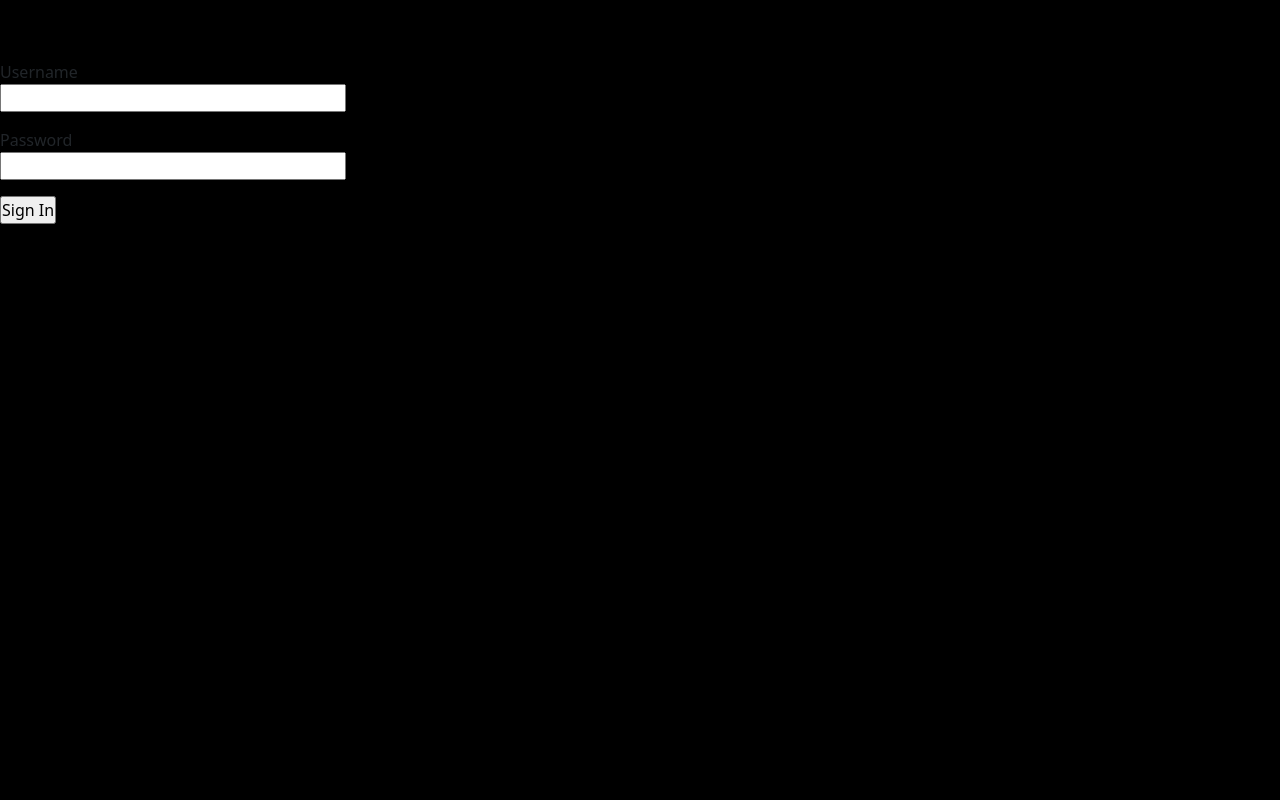
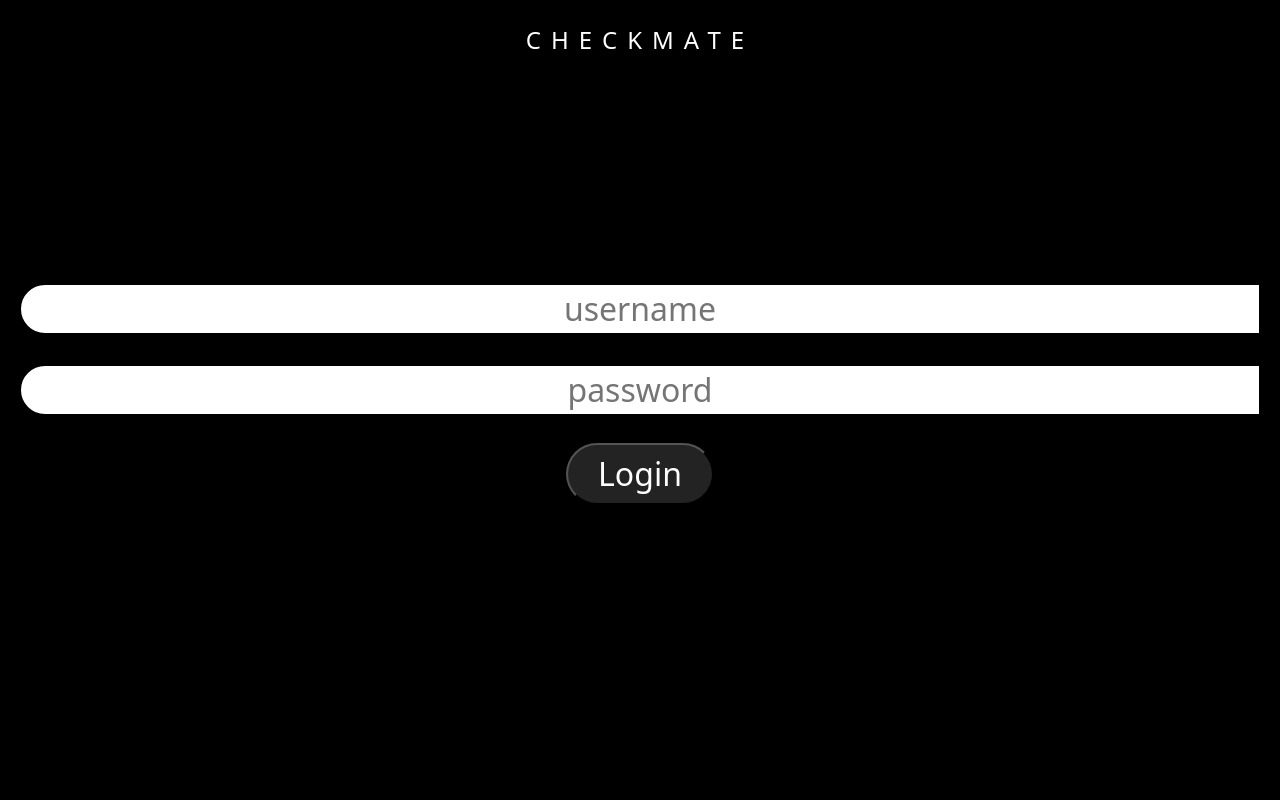
Before and after one commit to ro-jc/checkmate, a Flask app: page /login in a window 1280 px wide. Run offline with Flask 3, Linux system fonts and the light colour scheme; some libraries are stand-ins or nearby versions.

Commit message:
Login Page partially designed

```diff
--- a/checkmate/auth.py
+++ b/checkmate/auth.py
@@ -61,4 +61,4 @@ def signup():
 @bp.route("/logout")
 def logout():
     session.clear()
-    return redirect(url_for("auth.login"))
+    return redirect(url_for("views.index"))
--- a/checkmate/forms.py
+++ b/checkmate/forms.py
@@ -11,7 +11,7 @@ from scripts.timetable import create_timetable
 class LoginForm(FlaskForm):
     username = StringField("Username", validators=[DataRequired()])
     password = PasswordField("Password", validators=[DataRequired()])
-    submit = SubmitField("Sign In")
+    submit = SubmitField("Login")
 
     def validate_username(self, username):
         db = get_db()
--- a/checkmate/static/styleOne.css
+++ b/checkmate/static/styleOne.css
@@ -5,7 +5,7 @@
 }
 
 body{
-    background: #000;
+    background: #000000;
     scrollbar-width: none;
     -ms-overflow-style: none;
 
@@ -376,3 +376,58 @@ body::-webkit-scrollbar {
     position: absolute;
     top: 50vh;
 }
+
+
+.formContainer{
+    position: absolute;
+    height: 100vh;
+    width: 100vw;
+    display: flex;
+    justify-content: center;
+    align-items: center;
+    top: 0;
+}
+.loginForm{
+    width: 100%;
+    height: 40vh;
+    padding: 1rem;
+    /* background: rgb(66, 66, 66); */
+    display: flex;
+    flex-direction: column;
+    justify-content: space-evenly;
+    align-items: center;
+}
+
+.loginFormEntry{
+    width: 100%;
+    align-items: center;
+    text-align: center;
+    border: 5px solid black;
+    border-radius: 5rem;
+    display: flex;
+    font-size: 2rem;
+    /* text-align: center; */
+    /* justify-content: center; */
+    margin: 0rem;
+}
+.loginClick{
+    background: rgb(35, 35, 35);
+    font-size: 2rem;
+    bottom: none;
+    border-radius: 5rem;
+    color: white;
+    padding: 5px 30px;
+}
+.logoBar{
+    position: absolute;
+    top: 0;
+    width: 100vw;
+    height: 10vh;
+    display: flex;
+    justify-content: center;
+    /* background: rgb(48, 48, 48); */
+    align-items: center;
+    color: white;
+    font-size: 1.5rem;
+    letter-spacing: 10px;
+}
--- a/checkmate/templates/login.html
+++ b/checkmate/templates/login.html
@@ -1,22 +1,23 @@
 {% extends "base.html" %}
 
 {% block content %}
-    <form action="" method="post">
+<div class="logoBar">CHECKMATE</div>
+<div class="formContainer">
+<form class="loginForm" action="" method="post">
     {{ form.hidden_tag() }}
-        <p>
-            {{ form.username.label }}<br>
-            {{ form.username(size=32) }}<br>
+    <div class="input-group">
+        {{ form.username(size=32, class="loginFormEntry", placeholder="username") }}<br>
         {% for error in form.username.errors %}
         <span style="color: red;">[{{ error }}]</span>
         {% endfor %}
-        </p>
-        <p>
-            {{ form.password.label }}<br>
-            {{ form.password(size=32) }}<br>
+    </div>
+    <div class="input-group">
+        {{ form.password(size=32, class="loginFormEntry", placeholder="password") }}<br>
         {% for error in form.password.errors %}
         <span style="color: red;">[{{ error }}]</span>
         {% endfor %}
-        </p>
-        <p>{{ form.submit() }}</p>
+    </div>
+    <p">{{ form.submit(class="loginClick") }}</p>
 </form>
+</div>
 {% endblock %}
```
Lines whose indentation alone changed are shown as unchanged.
